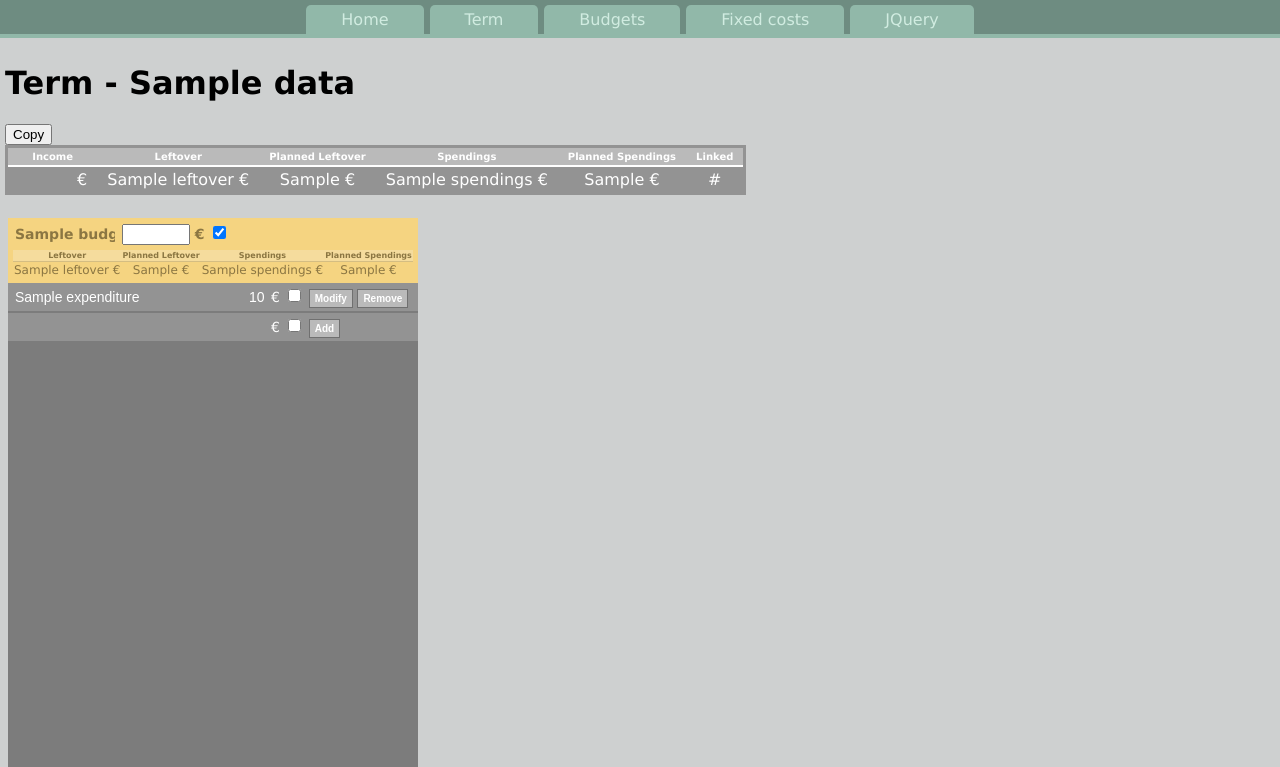
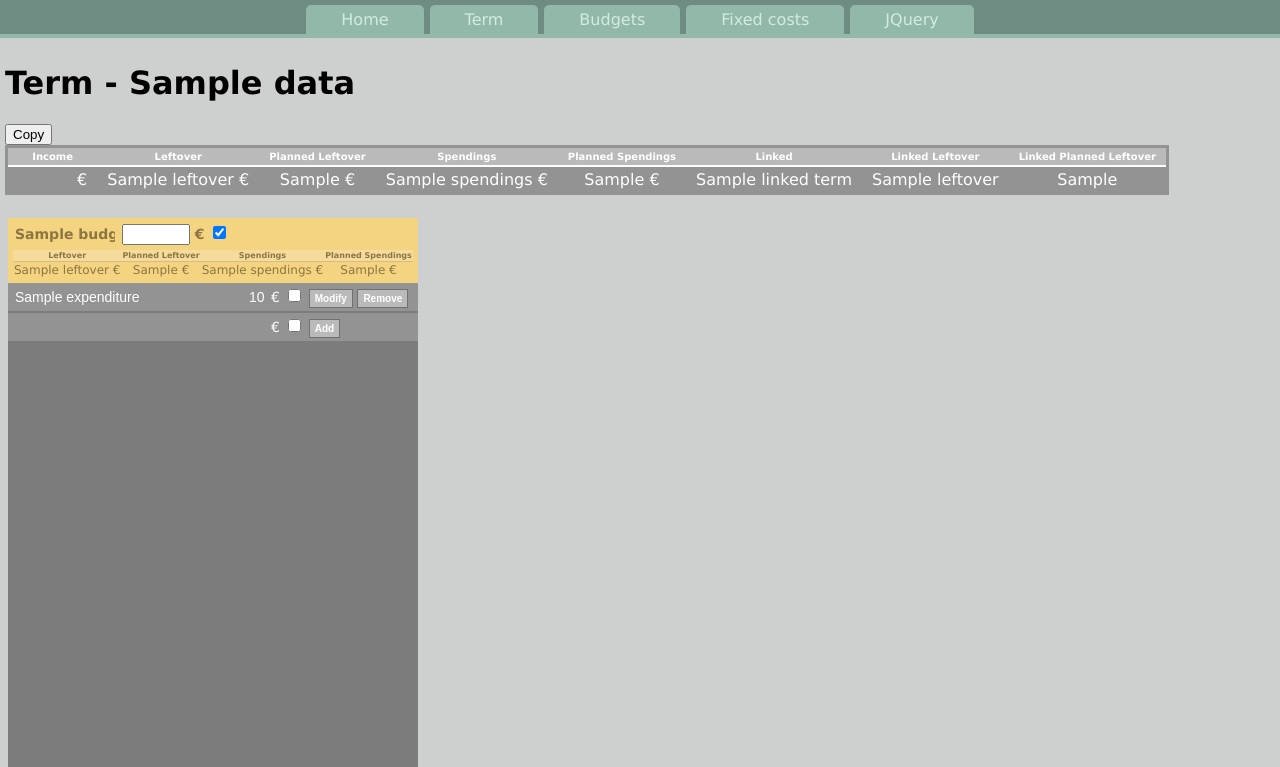
Before and after one commit to gokoururi/finances, a Flask app: template finances/templates/term.html in a window 1280 px wide. Shown: the top 767 px of the page. Run offline with Flask 2, Linux system fonts and the light colour scheme; tables that the repository leaves empty hold one stand-in row (values such as "Sample post"); the template is opened without the code that fills it: values that come from a table or form of the project are taken from there, most other values are stand-ins (such as "Sample title", 1, 10 or a date in 2020).

Commit message:
Display linked term data

```diff
--- a/finances/data.py
+++ b/finances/data.py
@@ -86,10 +86,12 @@ class TermObj:
         self.income = term.income
         self.budgets = self.getBudgets()
         self.linked = False
+        self.linkedTermDict = {}
         linkedTerm = Termlink.query.filter(Termlink.id==id).first()
         if linkedTerm:
             self.linked = True
             self.linkedTerm = TermObj(linkedTerm.linkedterm)
+            self.linkedTermDict = self.linkedTerm.get()
 
     def getBudgets(self):
         budgets = []
@@ -146,4 +148,5 @@ class TermObj:
                 'spendings': '%0.2f' % self.spendings(),
                 'plannedSpendings': '%0.2f' % self.plannedSpendings(),
                 'budgets': self.getObjDicts(self.budgets),
-                'linked': self.linked}
+                'linked': self.linked,
+                'linkedTerm': self.linkedTermDict}
--- a/finances/templates/term.html
+++ b/finances/templates/term.html
@@ -22,6 +22,10 @@
       <th>Spendings</th>
       <th>Planned Spendings</th>
       <th>Linked</th>
+      {% if data['linked'] %}
+        <th>Linked Leftover</th>
+        <th>Linked Planned Leftover</th>
+      {% endif %}
     </tr>
     <tr>
       <td>
@@ -35,7 +39,13 @@
       <td>{{ data['plannedLeftover'] }} €</td>
       <td>{{ data['spendings'] }} €</td>
       <td>{{ data['plannedSpendings'] }} €</td>
-      <td>{{ data['linked']}}</td>
+      {% if data['linked'] %}
+        <td>{{ data['linkedTerm']['title'] }}</td>
+        <td>{{ data['linkedTerm']['leftover'] }}</td>
+        <td>{{ data['linkedTerm']['plannedLeftover'] }}</td>
+      {% else %}
+        <td>-</td>
+      {% endif %}
     </tr>
   </table>
 
```
